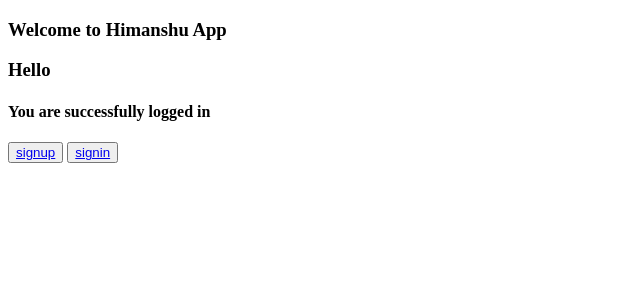
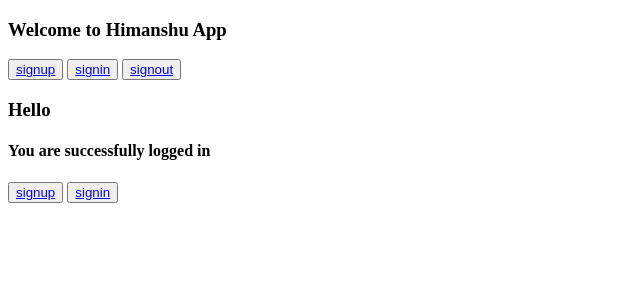
Before and after one commit to hims0912/LoginApp, a Django app: page / in a window 1280 px wide. Shown: the top 300 px of the page, without its empty margins (0-640 px from the left). Run offline with Django 4.2, Linux system fonts and the light colour scheme; a user stored in the database is signed in.

Commit message:
added buttons on home page

```diff
--- a/gfg/settings.py
+++ b/gfg/settings.py
@@ -20,6 +20,9 @@
 EMAIL_HOST_PASSWORD = EMAIL_HOST_PASSWORD
 EMAIL_PORT = EMAIL_PORT
 
+
+
+
 # Quick-start development settings - unsuitable for production
 # See https://docs.djangoproject.com/en/4.2/howto/deployment/checklist/
 
@@ -29,7 +32,7 @@
 # SECURITY WARNING: don't run with debug turned on in production!
 DEBUG = True
 
-ALLOWED_HOSTS = ['*']
+ALLOWED_HOSTS = []
 
 
 # Application definition
--- a/templates/authentication/index.html
+++ b/templates/authentication/index.html
@@ -23,6 +23,9 @@
         </div>
         {% endfor %}
         <h3>Welcome to Himanshu App</h3>
+        <button type="submit"><a href="/signup">signup</a></button>
+        <button type="submit"><a href="/signin">signin</a></button>
+        <button type="submit"><a href="/signout">signout</a></button>
         {% if user.is_authenticated %}
         <h3>Hello {{ fname }}</h3>
         <h4>You are successfully logged in</h4>
```
